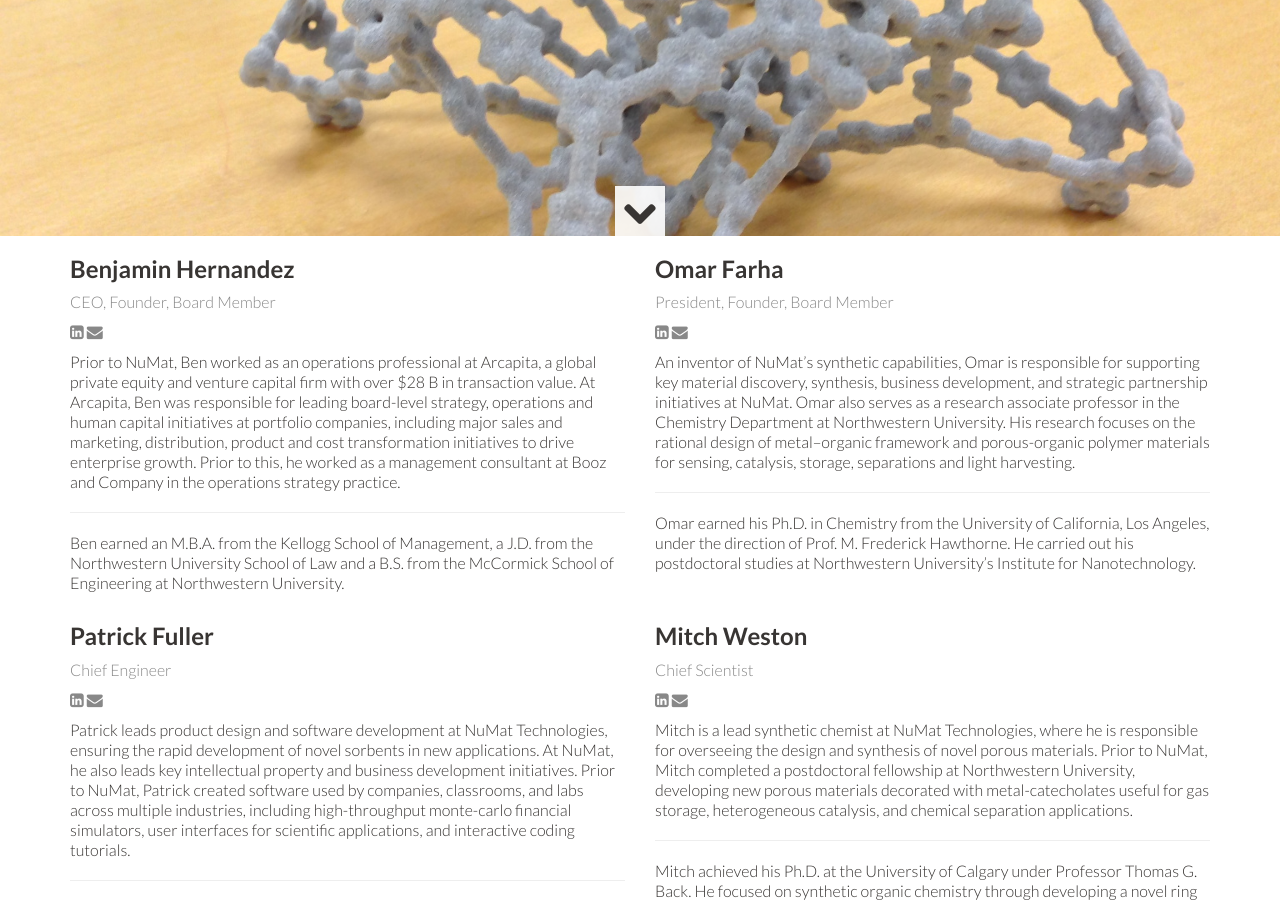
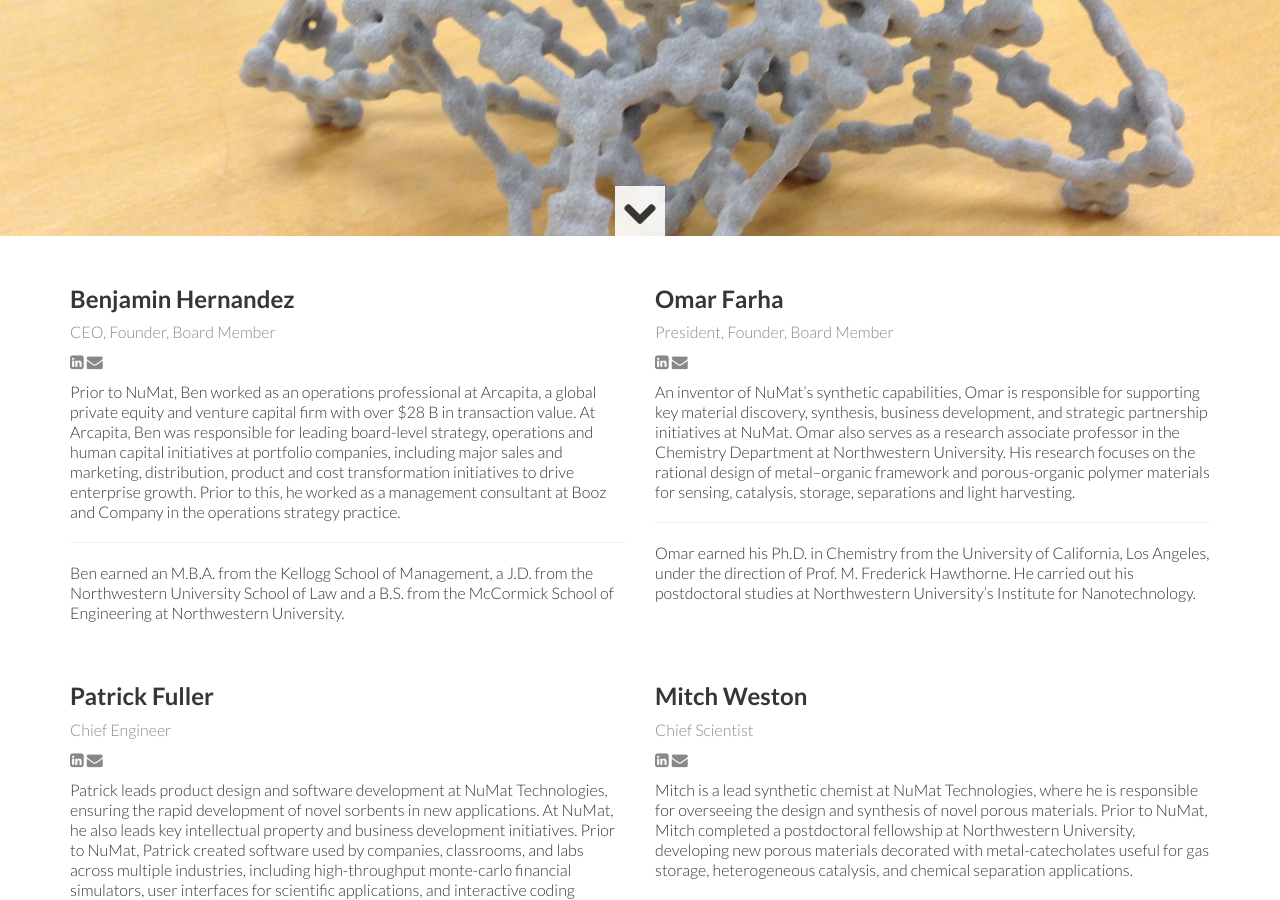
Before and after one commit to numat/numat.github.io, a Jekyll site: the page built from people.html, in a window 1280 px wide and 900 px high, scrolled down 664 px. Built offline with Jekyll 4.4.1, drawn with Linux system fonts in a browser that asks for light colours.

```diff
--- a/css/main.css
+++ b/css/main.css
@@ -235,7 +235,7 @@
 /*
  * Custom spacing for the technology and people pages
  */
-#technology > .row {
+#technology > .row, #people > .row {
   margin-top: 50px;
 }
 @media (max-width: 767px) {
```
